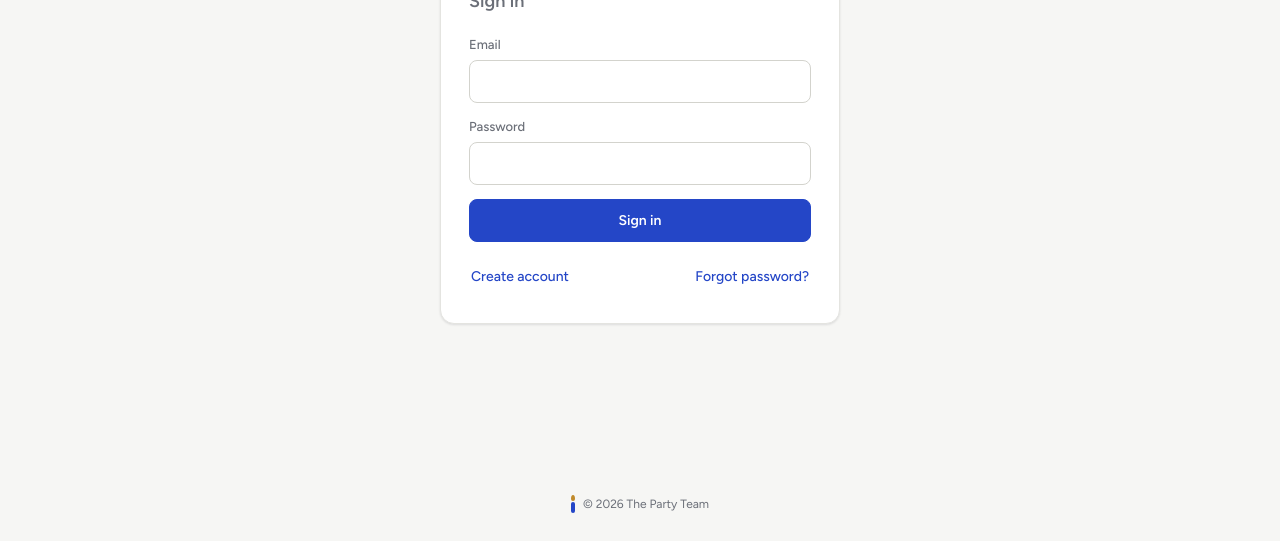
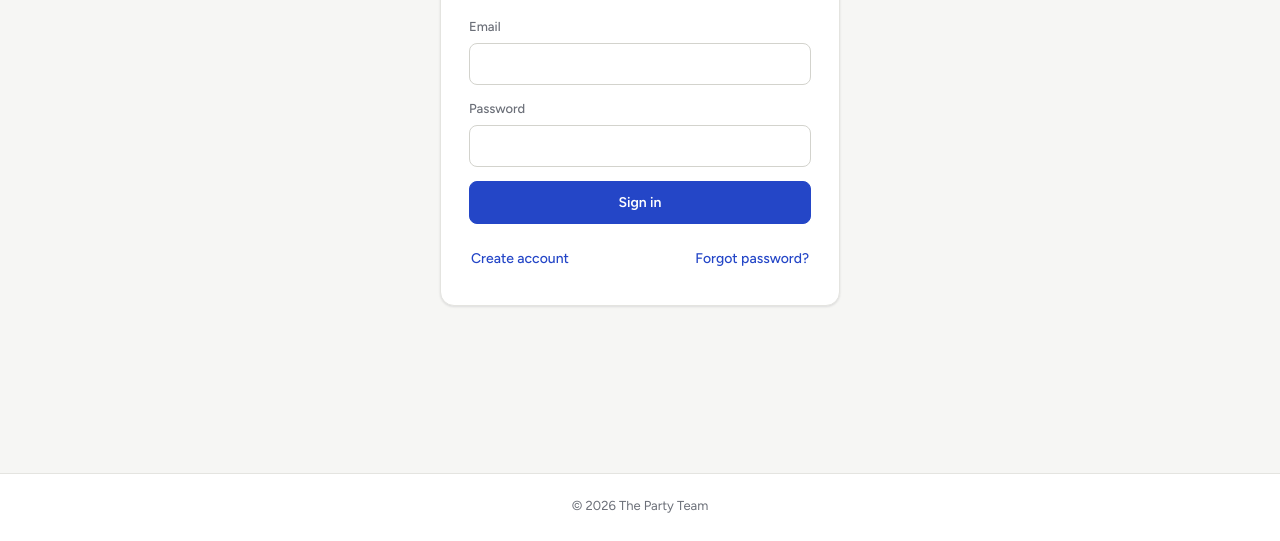
Before and after one commit to DinaLeahG/SecretExchange, a website: page index.html in a window 1280 px wide. Shown: the part 259-800 px from the top of the page. Drawn offline with nearby package versions, Linux system fonts and the light colour scheme.

Commit message:
Footer: remove candle, give it its own bar
Co-Authored-By: Claude Opus 5.5 <noreply@anthropic.com>

```diff
--- a/index.html
+++ b/index.html
@@ -9,7 +9,7 @@
   <link rel="icon" type="image/svg+xml" href="favicon.svg?v=2">
   <link rel="icon" type="image/png" sizes="32x32" href="favicon-32.png?v=2">
   <link rel="apple-touch-icon" href="apple-touch-icon.png?v=2">
-  <link rel="stylesheet" href="styles.css?v=24">
+  <link rel="stylesheet" href="styles.css?v=25">
 </head>
 <body>
   <div id="globalMsg" class="toast" role="status" hidden></div>
@@ -187,7 +187,7 @@
     </main>
   </div>
 
-  <footer class="site-footer"><span class="candles mini" aria-hidden="true"><i class="lit"></i></span>© 2026 The Party Team</footer>
+  <footer class="site-footer">© 2026 The Party Team</footer>
 
   <script src="https://cdn.jsdelivr.net/npm/@supabase/supabase-js@2.112.4/dist/umd/supabase.js"></script>
   <script src="config.js?v=4"></script>
--- a/styles.css
+++ b/styles.css
@@ -365,8 +365,4 @@ details.settings-block:not([open]) { gap: 0; }
 body { display: flex; flex-direction: column; }
 body > #appView, body > .center-view, body > .wl { flex: 1 0 auto; width: 100%; }
 .center-view { min-height: 0; }
-.site-footer { text-align: center; font-size: 12px; color: var(--muted); padding: 20px 16px 28px; }
-.site-footer { display: flex; align-items: flex-end; justify-content: center; gap: 8px; }
-.candles.mini { padding-top: 7px; }
-.candles.mini i { width: 4px; height: 11px; }
-.candles.mini i.lit::before { width: 4px; height: 6px; margin-left: -2px; top: -7px; }
+.site-footer { text-align: center; font-size: 13px; color: var(--muted); padding: 22px 16px 26px; margin-top: 32px; background: var(--surface); border-top: 1px solid var(--line); }
```
Also changed, not shown: wishlist.html (+2 -2 lines).
